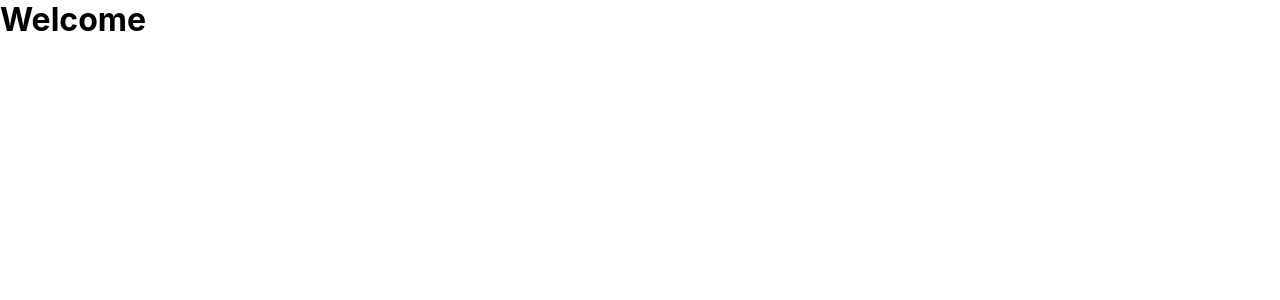
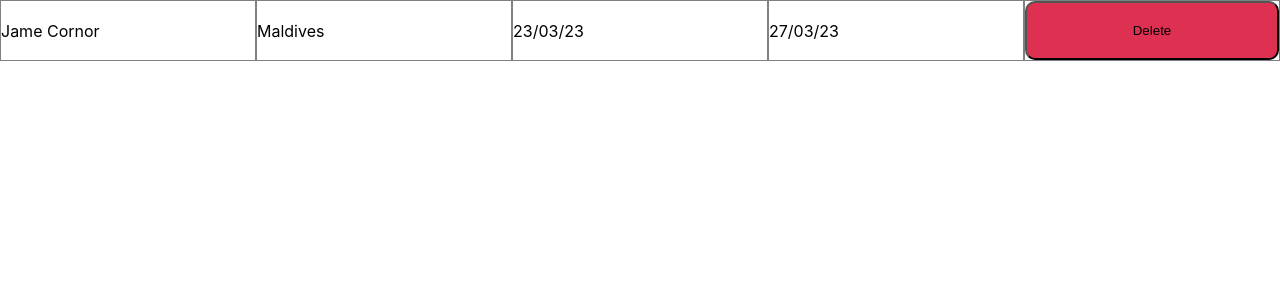
Before and after one commit to Ngcebenhle/Capstone-Project-Air-BnB, a React (Create React App) app: page / in a window 1280 px wide. Shown: the top 300 px of the page. Built offline with nearby package versions, Linux system fonts and the light colour scheme.

Commit message:
My Reservations Displya Component created Added basic HTML and CSS structure

```diff
--- a/src/App.js
+++ b/src/App.js
@@ -1,9 +1,10 @@
 import './App.css';
+import Reservations from './Components/MyReservations/Reservations';
 
 function App() {
   return (
     <div className="App">
-      <h1>Welcome</h1>
+    <Reservations/>
     </div>
   );
 }
--- /dev/null
+++ b/src/Components/MyReservations/Reservations.css
@@ -0,0 +1,30 @@
+*{
+    margin: 0px;
+    padding: 0px;
+    box-sizing: border-box;
+}
+.container{
+    max-width: 100%;
+    max-height: 65px;
+
+    display: flex;
+    justify-content: space-evenly;
+
+}
+.container > div {
+    width: 20%;
+    height: 61px;
+    display: flex;
+    align-items: center;
+    border: 1px solid gray;
+
+
+
+}
+.action > button {
+    width: 300px;
+    height: 100%;
+    background-color: rgb(222, 49, 81);
+    border-radius: 10px;
+    margin: 0px auto;
+}
--- /dev/null
+++ b/src/Components/MyReservations/Reservations.jsx
@@ -0,0 +1,31 @@
+import React from 'react'
+import './Reservations.css'
+
+const Reservations = () => {
+  return (
+
+    <div className='container'>
+
+        <div className="bookedBy">
+            <span>Jame Cornor</span>
+        </div>
+        <div className="property">
+            Maldives
+        </div>
+        <div className="checkInDate">
+            23/03/23
+        </div>
+        <div className="checkOutDate">
+            27/03/23
+        </div>
+        <div className="action">
+            <button>
+                Delete
+            </button>
+        </div>
+
+    </div>
+  )
+}
+
+export default Reservations
```
